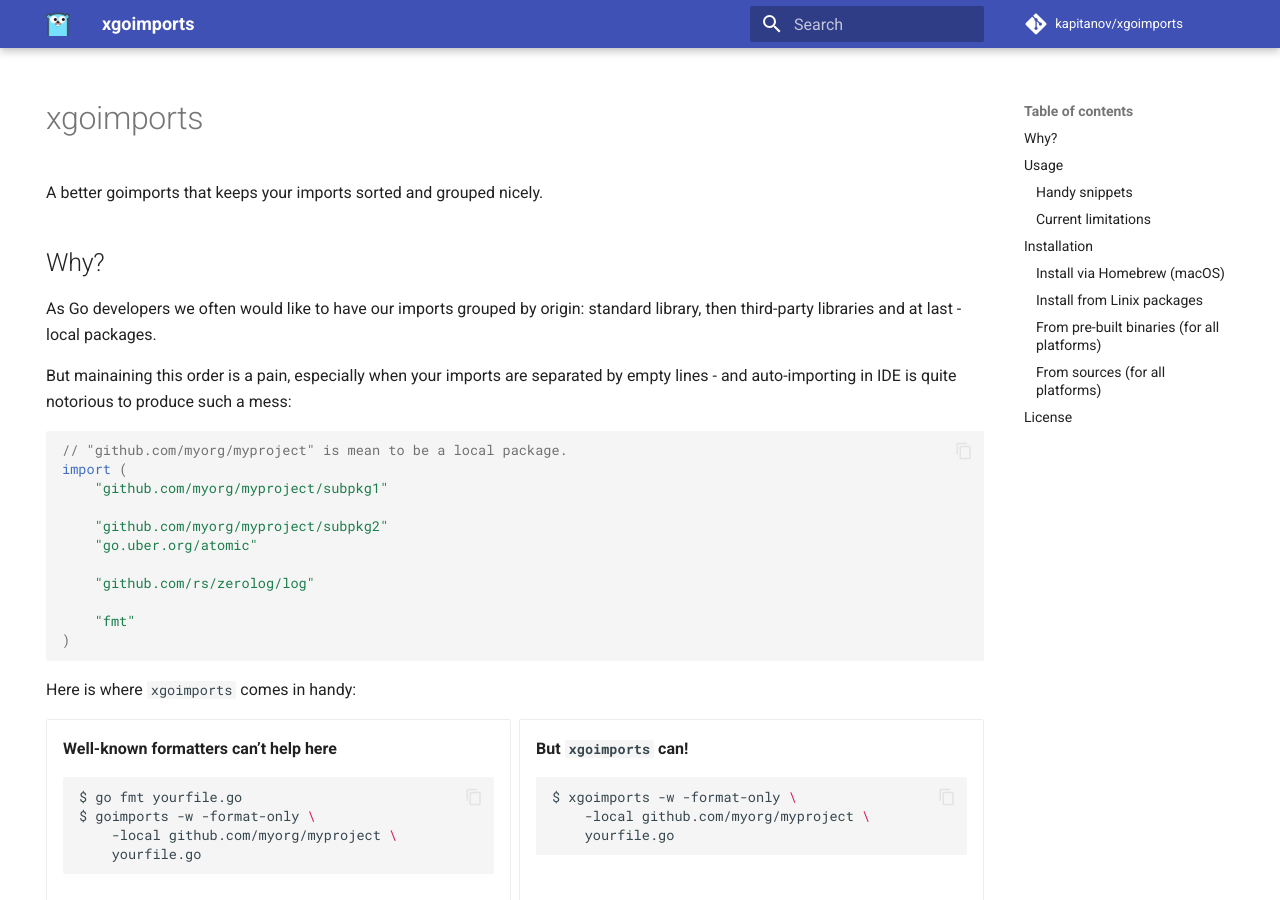
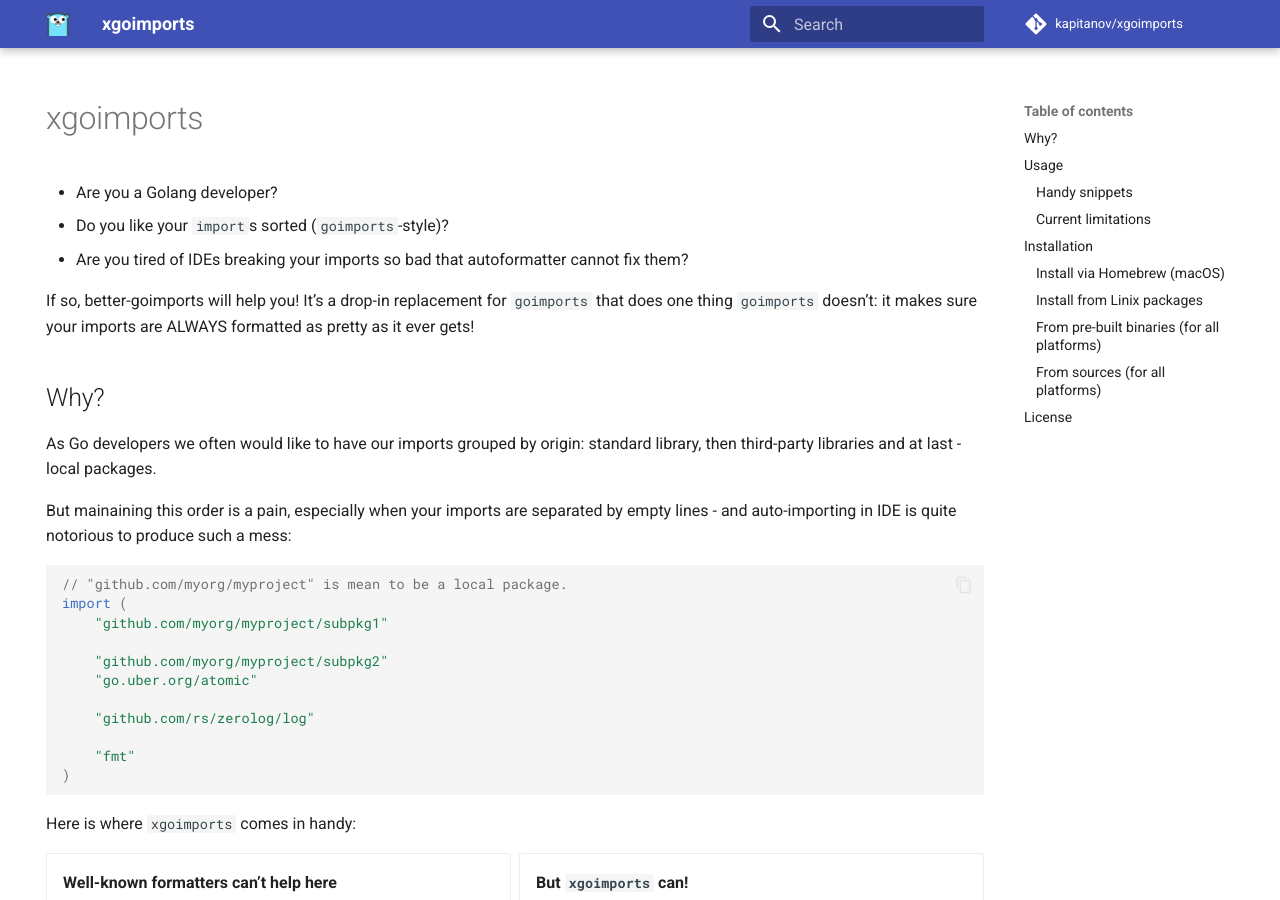
Before and after one commit to kapitanov/xgoimports, an MkDocs documentation site: the page built from docs/src/index.md, in a window 1280 px wide and 900 px high. Built offline with MkDocs 1.6.1 and Material for MkDocs 9.7.7, drawn with Linux system fonts in a browser that asks for light colours; comment, search, counter and statistics services are not loaded.

Commit message:
Promo text

```diff
--- a/docs/src/index.md
+++ b/docs/src/index.md
@@ -5,7 +5,13 @@ hide:
 ---
 # xgoimports
 
-A better goimports that keeps your imports sorted and grouped nicely.
+- Are you a Golang developer?
+- Do you like your `import`s sorted (`goimports`-style)?
+- Are you tired of IDEs breaking your imports so bad that autoformatter cannot fix them?
+
+If so, better-goimports will help you!
+It’s a drop-in replacement for `goimports` that does one thing `goimports` doesn’t:
+it makes sure your imports are ALWAYS formatted as pretty as it ever gets!
 
 ## Why?
 
```
